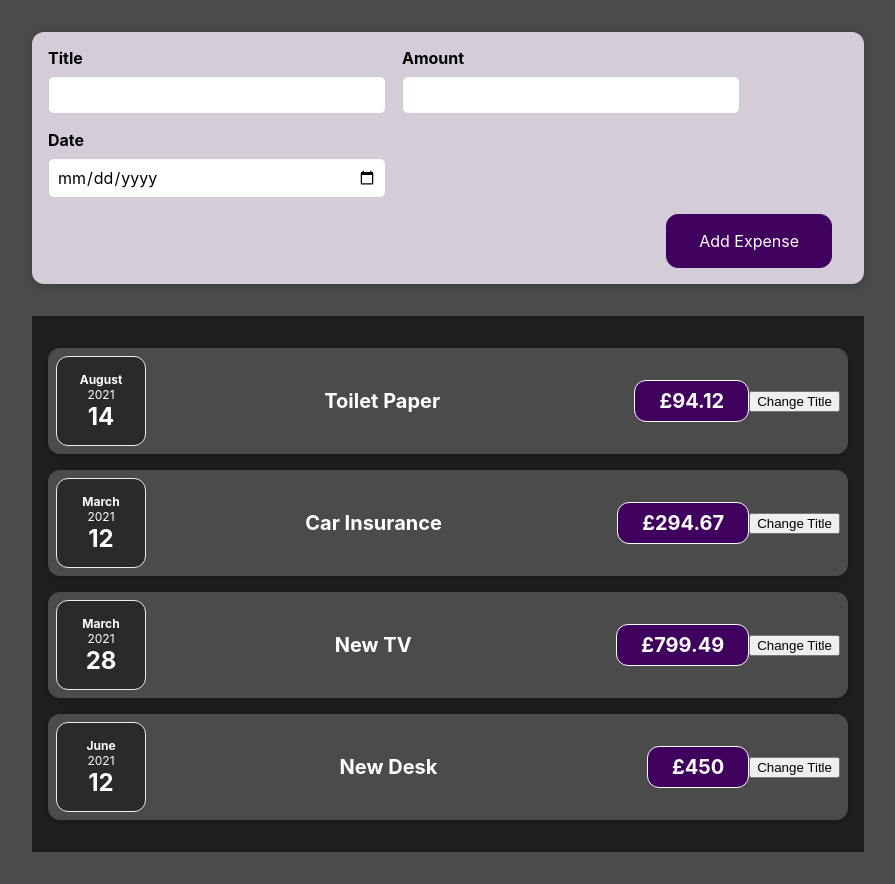
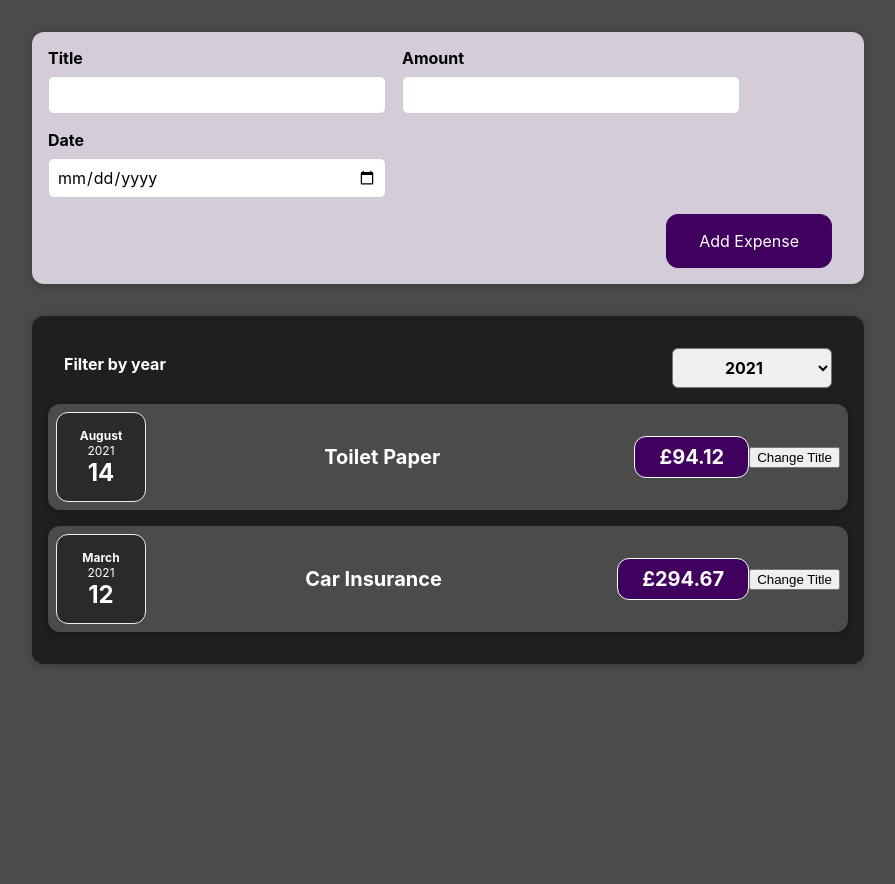
Before and after one commit to aroran1/react-expense-logger, a React (Create React App) app: page / in a window 1280 px wide. Shown: the whole page, without its empty margins (192-1087 px from the left). After the commit the page ends 800 px from the top, so only its background shows below. Built offline with nearby package versions, Linux system fonts and the light colour scheme.

Commit message:
added data filtering

```diff
--- a/src/App.js
+++ b/src/App.js
@@ -19,24 +19,20 @@ function App() {
       date: new Date(2021, 2, 12),
     },
     {
+      id: "e4",
+      title: "New Desk",
+      amount: 450,
+      date: new Date(2020, 5, 12),
+    },
+    {
       id: "e3",
       title: "New TV",
       amount: 799.49,
-      date: new Date(2021, 2, 28),
-    },
-    {
-      id: "e4",
-      title: "New Desk",
-      amount: 450,
-      date: new Date(2021, 5, 12),
+      date: new Date(2019, 2, 28),
     },
   ];
   const [expense, setExpense] = useState(INITIAL_EXPENSE);
   const addExpenseHandler = (newExpense) => {
-    // expenses.push(newExpenseData);
-    // setExpense(expenses);
-    // console.log("app.js", newExpenseData, expenses);
-
     setExpense((prevState) => [newExpense, ...prevState]);
   };
   return (
--- a/src/components/Expenses/ExpenseFilter/ExpenseFilter.js
+++ b/src/components/Expenses/ExpenseFilter/ExpenseFilter.js
@@ -1,15 +1,19 @@
-const ExpenseFilter = () => {
-  const selected = () => {};
-  const dropdownChangeHandler = () => {};
+import "./ExpenseFilter.css";
+
+const ExpenseFilter = (props) => {
+  const dropdownChangeHandler = (event) => {
+    props.onChangeFilter(event.target.value);
+  };
   return (
     <div className="expenses-filter">
       <div className="expenses-filter__control">
         <label>Filter by year</label>
-        <select value={selected} onChange={dropdownChangeHandler}>
+        <select value={props.selected} onChange={dropdownChangeHandler}>
           <option value="2022">2022</option>
           <option value="2021">2021</option>
           <option value="2020">2020</option>
           <option value="2019">2019</option>
+          <option value="All">All</option>
         </select>
       </div>
     </div>
--- a/src/components/Expenses/Expenses.css
+++ b/src/components/Expenses/Expenses.css
@@ -5,3 +5,7 @@
   width: 50rem;
   max-width: 95%;
 }
+
+.expenses p {
+  color: white;
+}
--- a/src/components/Expenses/Expenses.js
+++ b/src/components/Expenses/Expenses.js
@@ -1,21 +1,63 @@
+import { useState } from "react";
+import Card from "../Common/Card/Card";
 import ExpenseItem from "./ExpenseItem/ExpenseItem";
 import ExpenseFilter from "./ExpenseFilter/ExpenseFilter";
 import "./Expenses.css";
 
 const Expenses = (props) => {
-  console.log("Expenses", props);
+  const [filteredYear, setFilteredYear] = useState("2021");
+  const filteredChangeHandler = (selectedYear) => {
+    setFilteredYear(selectedYear);
+  };
+
+  const filteredExpense =
+    filteredYear === "All"
+      ? props.expenses
+      : props.expenses.filter(
+          (expense) => expense.date.getFullYear().toString() === filteredYear
+        );
+
+  let expenseContent = <p>No expenses found.</p>;
+  if (filteredExpense.length > 0) {
+    expenseContent = filteredExpense.map((item) => (
+      <ExpenseItem
+        key={item.id}
+        title={item.title}
+        amount={item.amount}
+        date={item.date}
+      />
+    ));
+  }
   return (
-    <div className="expenses">
-      {/* <ExpenseFilter /> */}
-      {props.expenses.map((item) => (
-        <ExpenseItem
-          key={item.id}
-          title={item.title}
-          amount={item.amount}
-          date={item.date}
-        />
-      ))}
-    </div>
+    <Card className="expenses">
+      <ExpenseFilter
+        selected={filteredYear}
+        onChangeFilter={filteredChangeHandler}
+      />
+      {expenseContent}
+      {/* {filteredExpense.length === 0 ? (
+        <p>No expenses found.</p>
+      ) : (
+        filteredExpense.map((item) => (
+          <ExpenseItem
+            key={item.id}
+            title={item.title}
+            amount={item.amount}
+            date={item.date}
+          />
+        ))
+      )} */}
+      {/* {filteredExpense.length === 0 && <p>No expenses found.</p>}
+      {filteredExpense.length > 0 &&
+        filteredExpense.map((item) => (
+          <ExpenseItem
+            key={item.id}
+            title={item.title}
+            amount={item.amount}
+            date={item.date}
+          />
+        ))} */}
+    </Card>
   );
 };
 
```
Also changed, not shown: src/components/Expenses/ExpenseList/ExpenseList.css (added), src/components/Expenses/ExpenseList/ExpenseList.js (added).
